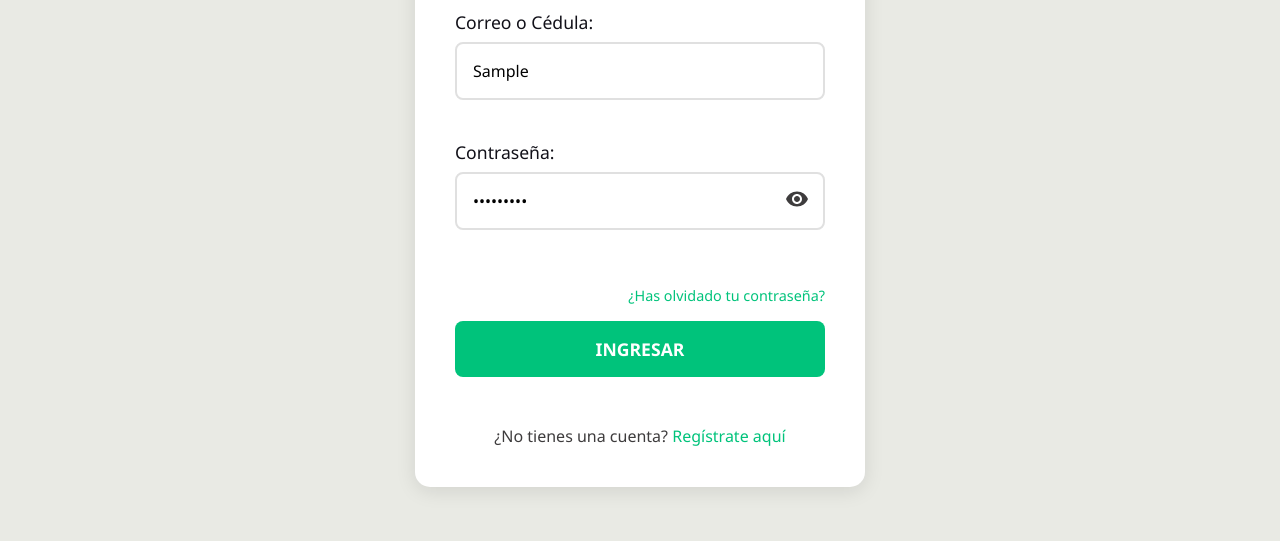
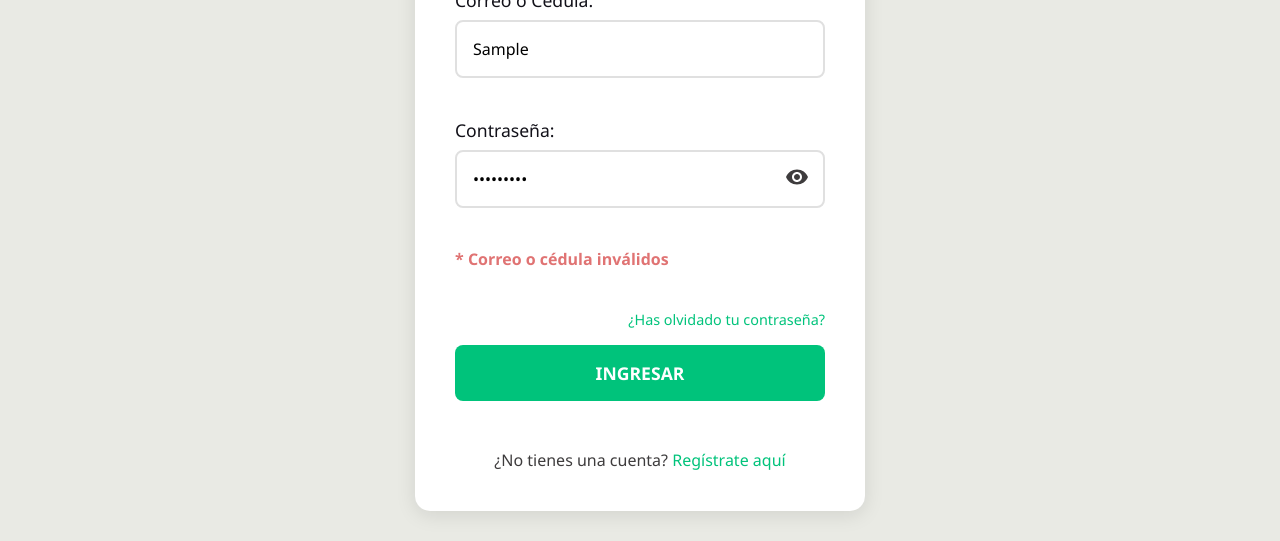
Before and after one commit to arielai91/Proyecto, a website with bundled scripts: page Frontend/html/ingreso.html in a window 1280 px wide. Both pictures are taken after typing "Sample", "Sample123" into the empty fields and a click on the button "INGRESAR". Shown: the part 259-800 px from the top of the page. Built offline with nearby package versions, Linux system fonts and the light colour scheme; files whose address does not match are found by name.

Commit message:
Frontend v1.8 - Mensajes de información añadidos como parte visual

```diff
--- a/Frontend/css/style_ingreso.css
+++ b/Frontend/css/style_ingreso.css
@@ -4,6 +4,8 @@
     --light: #e9eae4;
     --gray: #3e3c3d;
     --black: #000000;
+    --error: #e07373;
+
 }
 
 * {
@@ -187,6 +189,12 @@ nav a.registro:hover {
     margin-top: 1rem;
 }
 
+.login-info {
+    display: none;
+    font-weight: bold;
+    color: var(--error);
+}
+
 .forgot-password {
     color: var(--primary);
     text-decoration: none;
--- a/Frontend/html/ingreso.html
+++ b/Frontend/html/ingreso.html
@@ -43,6 +43,10 @@
                 </div>
             </div>
 
+            <div class="login-info">
+                <p class="unknown-info"></p>
+            </div>
+
             <div class="form-actions">
                 <a href="#" class="forgot-password">¿Has olvidado tu contraseña?</a>
                 <button type="submit" class="btn-ingresar">INGRESAR</button>
--- a/Frontend/js/ingreso.js
+++ b/Frontend/js/ingreso.js
@@ -1,4 +1,4 @@
-import { ImageUpdater } from "../content/Image.js";
+import {ImageUpdater} from "../content/Image.js";
 
 // Crear archivo ingreso.js
 document.addEventListener("DOMContentLoaded", function () {
@@ -65,7 +65,8 @@ function loginUser() {
     } else if (resultado === false) {
         field = "cedula";
     } else {
-    alert("El campo ingresado no es un correo o cédula válidos");
+        document.querySelector(".unknown-info").textContent = "* Correo o cédula inválidos";
+        document.querySelector(".login-info").style.display = "block";
         return; // Salir de la función si la credencial no es válida
     }
 
@@ -96,7 +97,7 @@ function loginUser() {
             console.log(data);
         })
         .catch((error) => {
-      alert(error.message); // Mostrar el mensaje de error en pantalla
-      console.error(error);
+            document.querySelector(".unknown-info").textContent = "* " + error.message;
+            document.querySelector(".login-info").style.display = "block";
         });
 }
```
Lines whose indentation alone changed are shown as unchanged.
